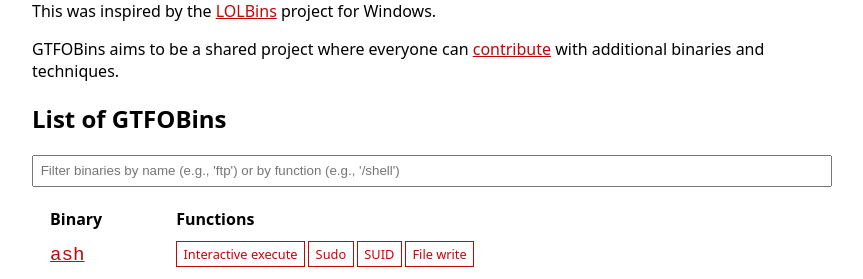
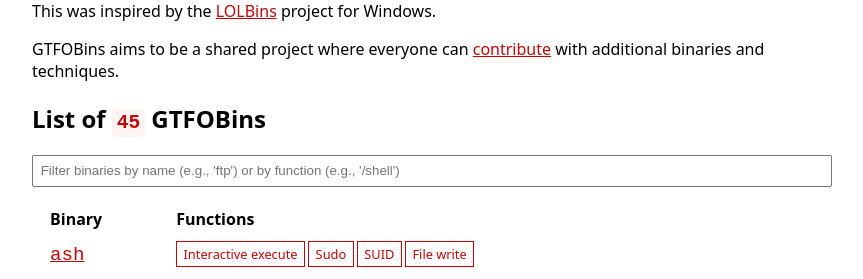
Before and after one commit to GTFOBins/GTFOBins.github.io, a Jekyll site: the page built from index.md, in a window 1280 px wide and 900 px high. Shown: the part 228-507 px from the top of the window, without its empty margins (208-1071 px from the left). Built offline with Jekyll 4.4.1, drawn with Linux system fonts in a browser that asks for light colours; part of the change alters nothing that is shown.

Commit message:
Add GTFOBins count in the heading

```diff
--- a/index.md
+++ b/index.md
@@ -11,6 +11,6 @@ This was inspired by the [LOLBins](https://github.com/api0cradle/LOLBAS) project
 
 GTFOBins aims to be a shared project where everyone can [contribute](/contribute/) with additional binaries and techniques.
 
-## List of GTFOBins
+## List of `{{ site.gtfobins | size }}` GTFOBins
 
 {% include bin_table.html %}
```
